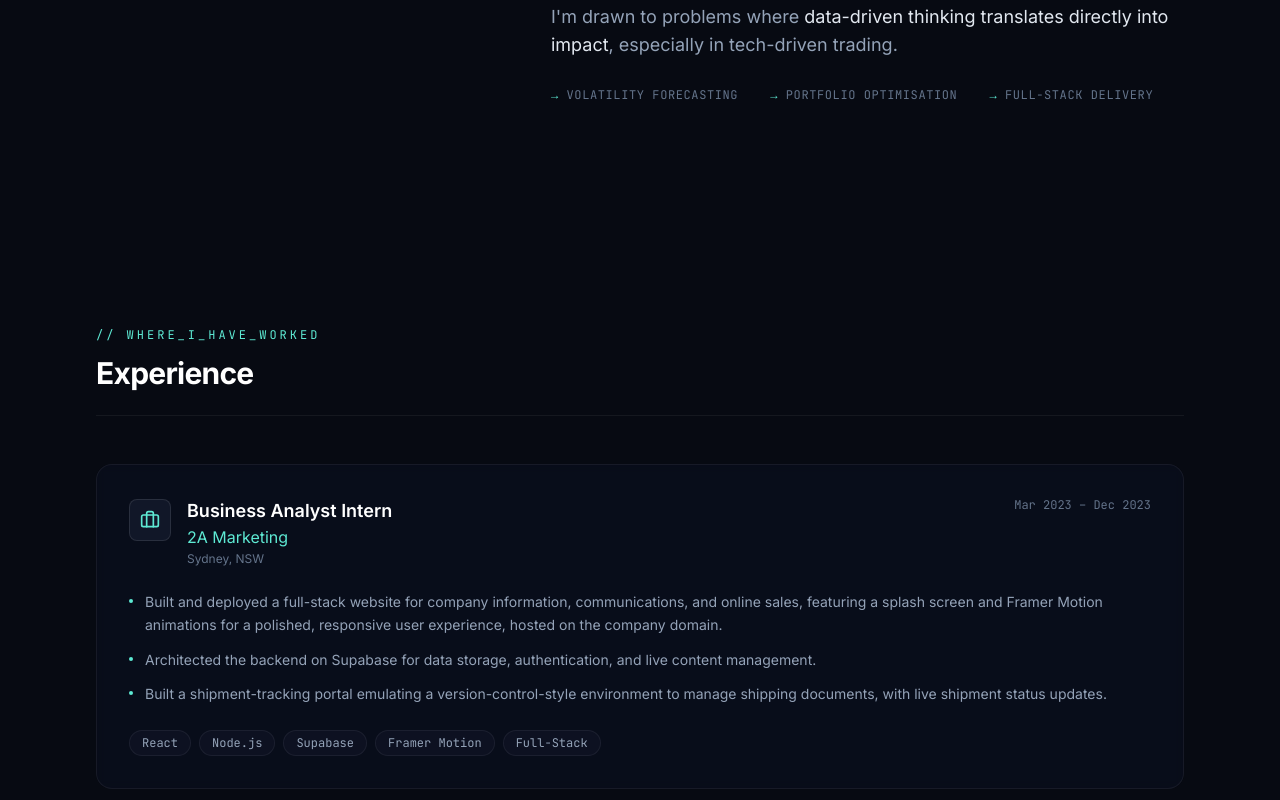
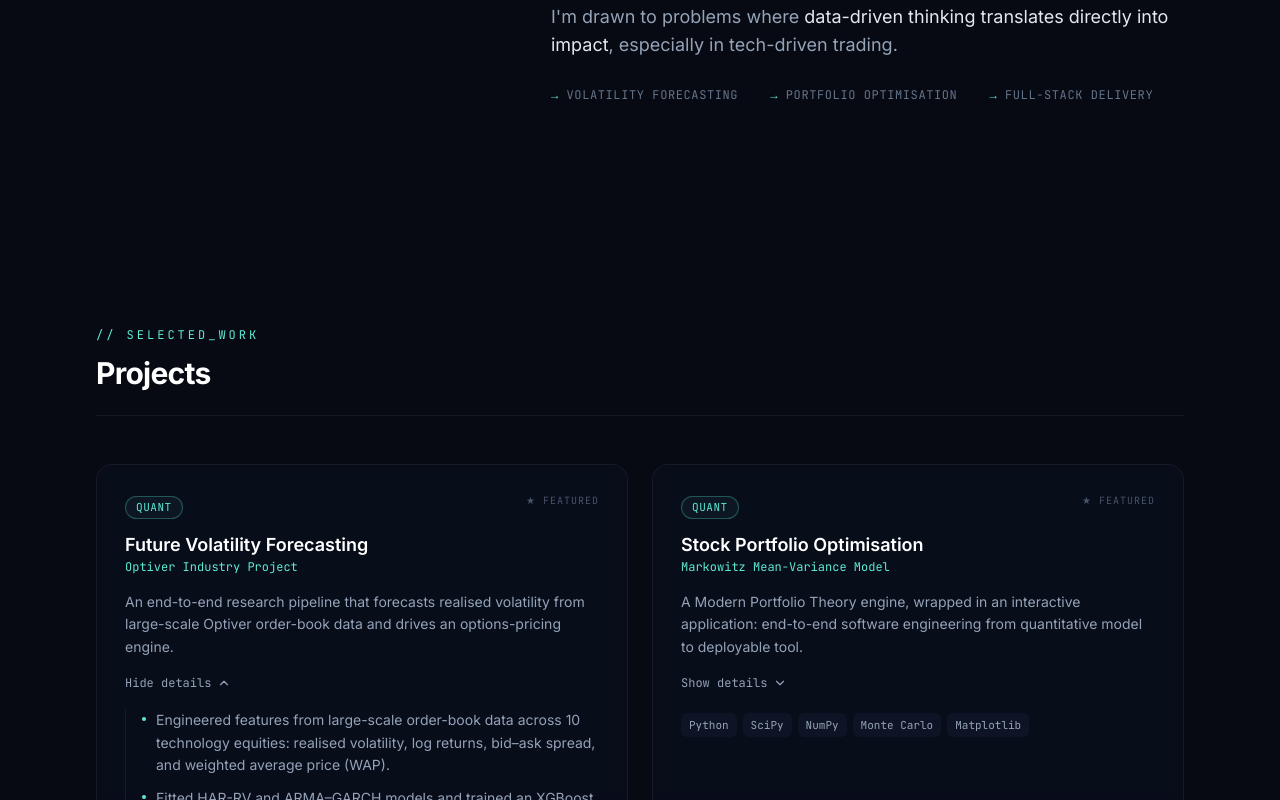
Before and after one commit to MoinIhtejaz/new_portfolio, a React (Vite) app: page / in a window 1280 px wide. Shown: the part 2000-2800 px from the top of the page. Built offline with nearby package versions, Linux system fonts and the light colour scheme.

Commit message:
temporary changes

```diff
--- a/src/App.tsx
+++ b/src/App.tsx
@@ -6,7 +6,6 @@ import TerminalIntro from "./components/TerminalIntro";
 import Hero from "./components/Hero";
 import Education from "./components/Education";
 import About from "./components/About";
-import ExperienceSection from "./components/ExperienceSection";
 import Projects from "./components/Projects";
 import Skills from "./components/Skills";
 import Contact from "./components/Contact";
@@ -30,7 +29,6 @@ export default function App() {
             <Hero />
             <Education />
             <About />
-            <ExperienceSection />
             <Projects />
             <Skills />
             <Contact />
--- a/src/components/ExperienceSection.tsx
+++ /dev/null
@@ -1,60 +0,0 @@
-import { Briefcase } from "lucide-react";
-import Section from "./Section";
-import { experience } from "../data/portfolio";
-import { Stagger, StaggerItem } from "../lib/motion";
-
-export default function ExperienceSection() {
-  return (
-    <Section
-      id="experience"
-      label="// where_i_have_worked"
-      title="Experience"
-    >
-      <Stagger className="space-y-6">
-        {experience.map((job) => (
-          <StaggerItem key={job.company} className="card p-6 sm:p-8">
-            <div className="flex flex-wrap items-start justify-between gap-4">
-              <div className="flex items-start gap-4">
-                <div className="mt-0.5 rounded-lg border border-white/10 bg-ink-800 p-2.5 text-accent">
-                  <Briefcase size={20} />
-                </div>
-                <div>
-                  <h3 className="text-lg font-semibold text-white">
-                    {job.role}
-                  </h3>
-                  <p className="text-accent">{job.company}</p>
-                  <p className="mt-0.5 text-xs text-slate-500">
-                    {job.location}
-                  </p>
-                </div>
-              </div>
-              <span className="font-mono text-xs text-slate-500">
-                {job.period}
-              </span>
-            </div>
-
-            <ul className="mt-6 space-y-3">
-              {job.bullets.map((b, j) => (
-                <li key={j} className="flex gap-3 text-sm text-slate-400">
-                  <span className="mt-2 h-1 w-1 shrink-0 rounded-full bg-accent" />
-                  <span className="leading-relaxed">{b}</span>
-                </li>
-              ))}
-            </ul>
-
-            <div className="mt-6 flex flex-wrap gap-2">
-              {job.tags.map((t) => (
-                <span
-                  key={t}
-                  className="rounded-full border border-white/[0.06] bg-ink-800/60 px-3 py-1 font-mono text-xs text-slate-400"
-                >
-                  {t}
-                </span>
-              ))}
-            </div>
-          </StaggerItem>
-        ))}
-      </Stagger>
-    </Section>
-  );
-}
--- a/src/components/Nav.tsx
+++ b/src/components/Nav.tsx
@@ -3,7 +3,6 @@ import { Menu, X } from "lucide-react";
 
 const links = [
   { href: "#about", label: "About" },
-  { href: "#experience", label: "Experience" },
   { href: "#projects", label: "Projects" },
   { href: "#skills", label: "Skills" },
   { href: "#education", label: "Education" },
```
Also changed, not shown: 1 other file (tests, documents, lock files or other folders).
